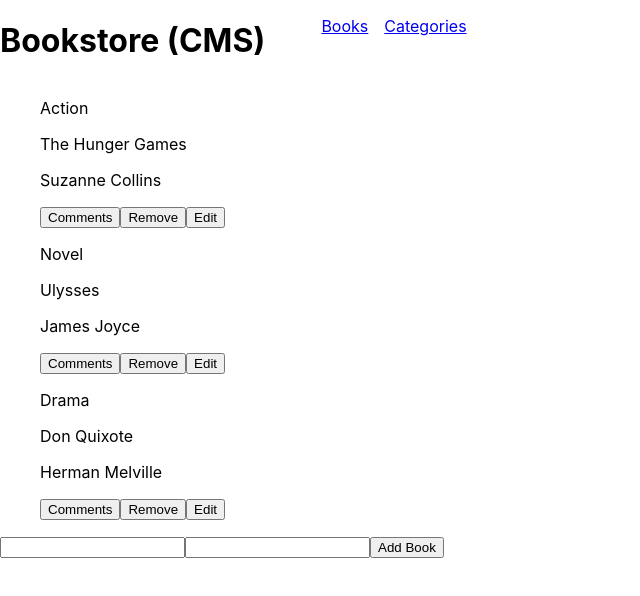
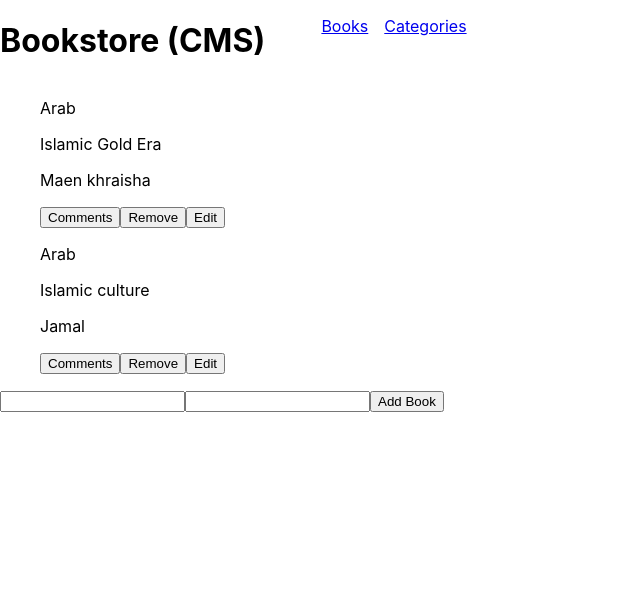
Before and after one commit to maenkhraisha/book-store, a React (Create React App) app: page /books in a window 1280 px wide. Shown: the top 596 px of the page, without its empty margins (0-640 px from the left). Built offline with nearby package versions, Linux system fonts and the light colour scheme.

Commit message:
finish fifth requirment

```diff
--- a/src/components/Book.js
+++ b/src/components/Book.js
@@ -1,25 +1,10 @@
 import React from "react";
+import { useSelector } from "react-redux";
+import {bookState} from "./redux/books/books-state";
 
-const bookList = [{
-  key:1,
-  categorie: 'Action',
-  title: 'The Hunger Games',
-  author: 'Suzanne Collins',
-},
-{
-  key:2,
-  categorie: 'Novel',
-  title: 'Ulysses',
-  author: 'James Joyce',
-},
-{
-  key:3,
-  categorie: 'Drama',
-  title: 'Don Quixote',
-  author: 'Herman Melville',
-}];
 
 const Book = () => {
+  const bookList = useSelector(state => bookState);
   return (
     <div>
       <ul>
--- /dev/null
+++ b/src/components/redux/books/books-state.js
@@ -0,0 +1,13 @@
+const bookState =  [{
+    key:1,
+    categorie: 'Arab',
+    title: 'Islamic Gold Era',
+    author: 'Maen khraisha',
+  },{
+    key:2,
+    categorie: 'Arab',
+    title: 'Islamic culture',
+    author: 'Jamal',
+  }];
+
+  export {bookState};
--- a/src/components/redux/books/books.js
+++ b/src/components/redux/books/books.js
@@ -1,10 +1,11 @@
+import {bookState} from  './books-state';
+
 const ADD_BOOK = 'bookstore/books/ADD_BOOK';
 const REMOVE_BOOK = 'bookstore/books/REMOVE_BOOK';
 
-const initialState = [{}];
 
 /** reducer */
-export function bookReducer(state = initialState, action) {
+export function bookReducer(state = bookState, action) {
   switch (action.type) {
     case ADD_BOOK:
       return {
--- a/src/components/redux/configureStore.js
+++ b/src/components/redux/configureStore.js
@@ -2,12 +2,13 @@ import { configureStore } from '@reduxjs/toolkit';
 
 import { bookReducer } from './books/books';
 import { categorieReducer } from './categories/categories';
+import { bookState } from './books/books-state'
 
 export const store = configureStore({
   reducer: {
     books: bookReducer,
     categories: categorieReducer,
-  },
+  },bookState
 });
 
 export default store;
```
